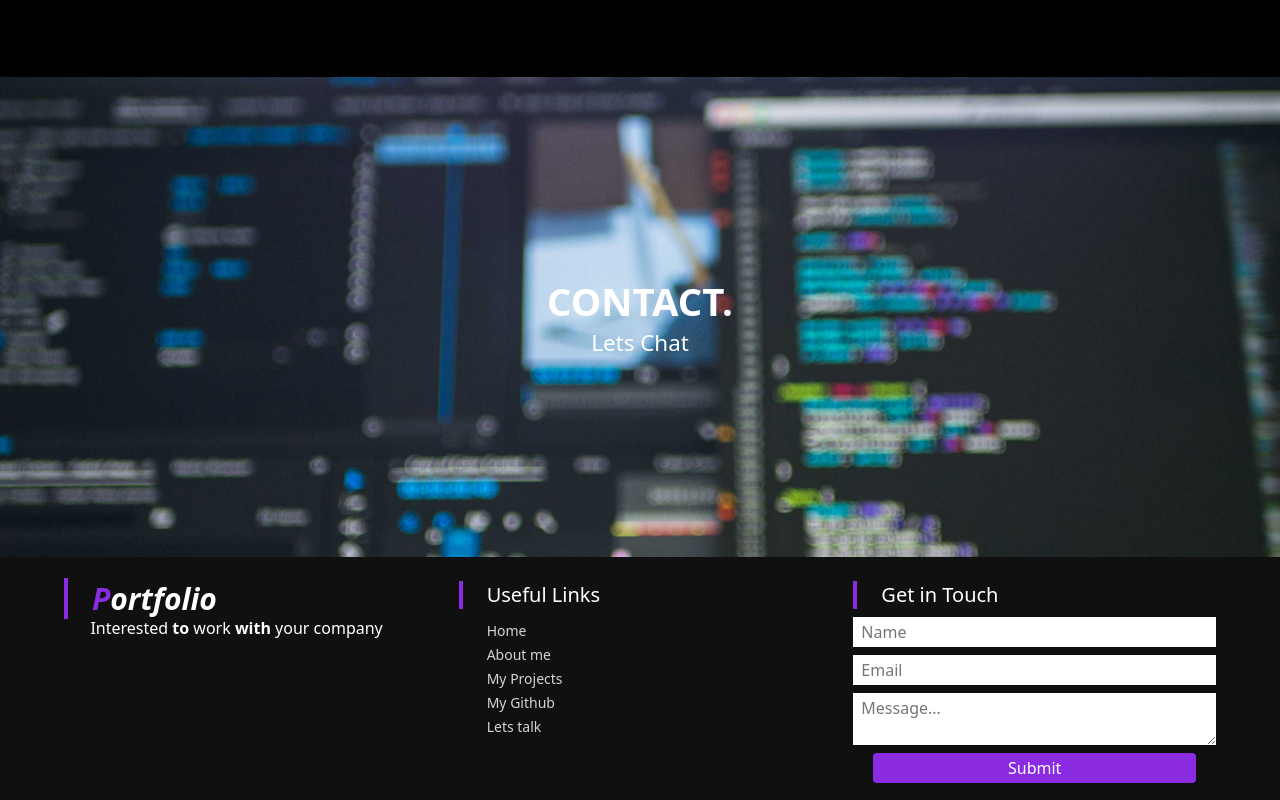
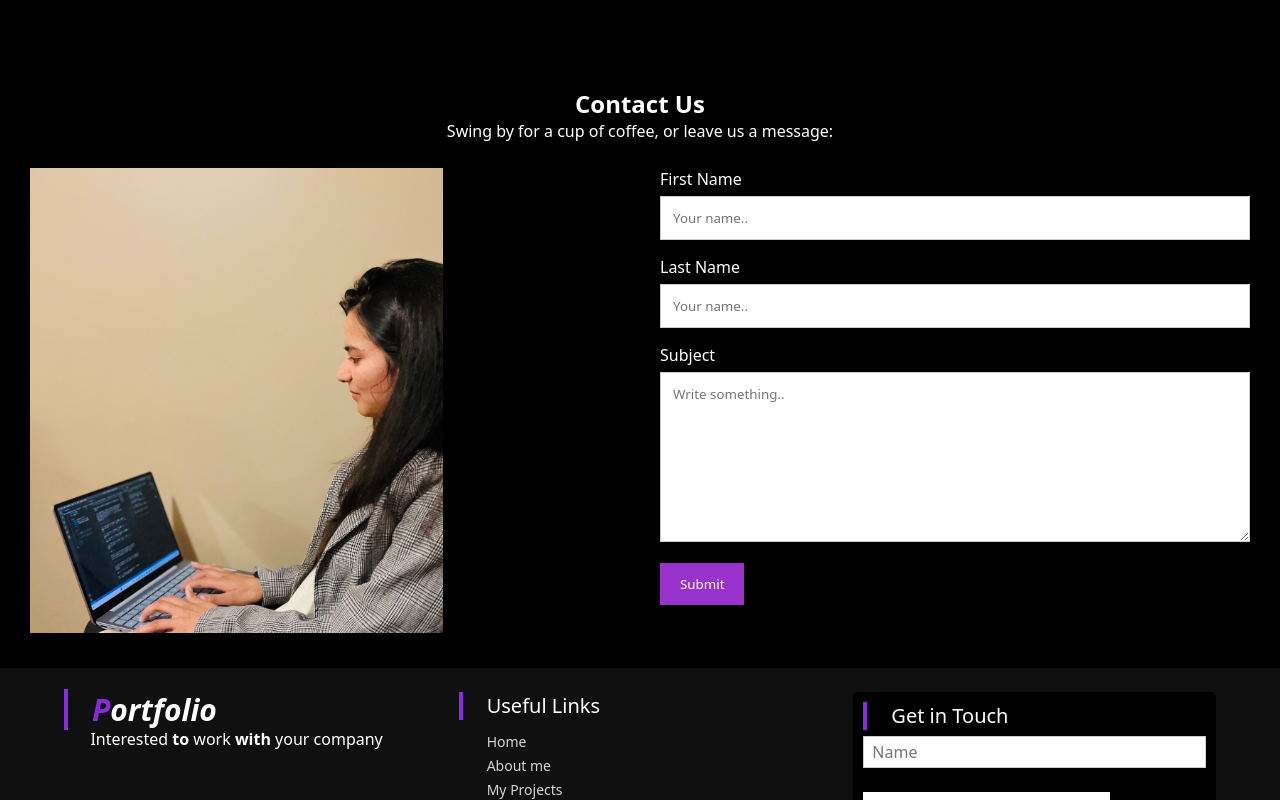
Before and after one commit to rbala16/my-portfolio-website_rb, a React (Create React App) app: page / in a window 1280 px wide. Shown: the part 3560-4360 px from the top of the page. Built offline with nearby package versions, Linux system fonts and the light colour scheme.

Commit message:
contact page created

```diff
--- a/src/components/contact/Contact.js
+++ b/src/components/contact/Contact.js
@@ -1,10 +1,35 @@
 import React from 'react'
 import "./contact.css";
-import HeaderImg from '../headerImg/headerImg';
+import ContactImg from '../../assets/background.jpeg';
 
 const Contact = () => {
   return (
-<HeaderImg heading='CONTACT.' text='Lets Chat'/>
+
+    <div className="container">
+  <div className='container-content'>
+    <h2>Contact Us</h2>
+    <p>Swing by for a cup of coffee, or leave us a message:</p>
+  </div>
+  <div className="row">
+    <div className="column">
+      <img src={ContactImg} alt='contact-img'/>
+    </div>
+    <div className="column">
+    <form action="/" method="post" className="form_details">
+        <label for="fname">First Name</label>
+        <input type="text" id="fname" name="firstname" placeholder="Your name.."/>
+        <label for="lname">Last Name</label>
+        <input type="text" id="fname" name="firstname" placeholder="Your name.."/>
+        <label for="subject">Subject</label>
+        <textarea id="subject" name="subject" placeholder="Write something.."></textarea>
+        <input type="submit" value="Submit"/>
+      </form>
+    </div>
+  </div>
+</div>
+
+
+
   )
 }
 
--- a/src/components/contact/contact.css
+++ b/src/components/contact/contact.css
@@ -0,0 +1,67 @@
+* {
+  box-sizing: border-box;
+  color:white
+}
+
+/* Style inputs */
+input[type=text], select, textarea {
+  width: 100%;
+  padding: 12px;
+  border: 1px solid #ccc;
+  margin-top: 6px;
+  margin-bottom: 16px;
+  resize: vertical;
+}
+
+input[type=submit] {
+  background-color: darkorchid;
+  color: white;
+  padding: 12px 20px;
+  border: none;
+  cursor: pointer;
+}
+
+input[type=submit]:hover {
+  background-color: darkorchid;
+}
+
+/* Style the container/contact section */
+.container {
+  border-radius: 5px;
+  background-color: black;
+  padding: 10px;
+}
+
+/* Create two columns that float next to eachother */
+.column {
+  float: left;
+  width: 50%;
+  margin-top: 6px;
+  padding: 20px;
+}
+
+.container-content{
+  text-align: center;
+}
+
+.column img{
+  width:70%
+}
+
+textarea{
+  height:170px;
+}
+/* Clear floats after the columns */
+.row:after {
+  content: "";
+  display: table;
+  clear: both;
+}
+
+/* Responsive layout - when the screen is less than 600px wide, make the two columns stack on top of each other instead of next to each other */
+@media screen and (max-width: 600px) {
+  .column, input[type=submit] {
+    width: 100%;
+    margin-top: 0;
+  }
+}
--- a/src/components/footer/Footer.js
+++ b/src/components/footer/Footer.js
@@ -25,7 +25,7 @@
                 </ul>
             </div>
 
-            <div className="g-i-t">
+            <div className="container">
                 <div className="footer-title">Get in Touch</div>
                 <form action="/" method="post" className="space-y-2">
                     <input type="text" name="g-name" className="g-inp" id="g-name" placeholder='Name' />
```
Also changed, not shown: src/components/contact/ContactInfo.js (deleted), src/components/contact/ContactSection.js (deleted).
